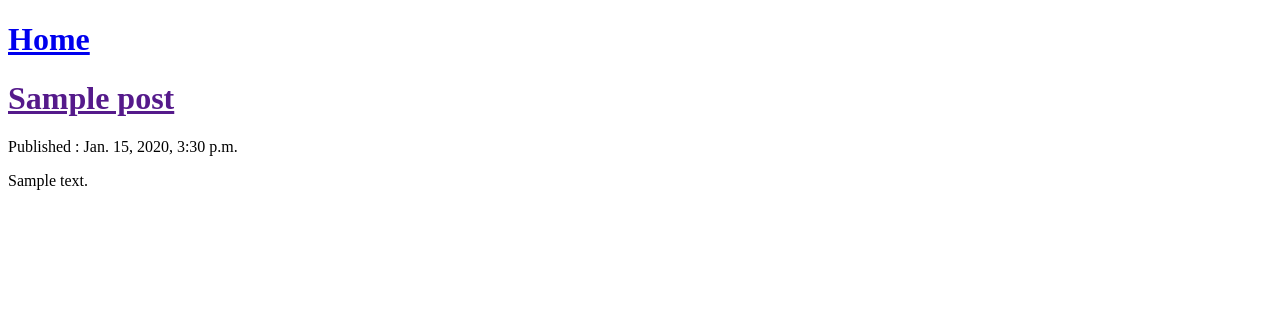
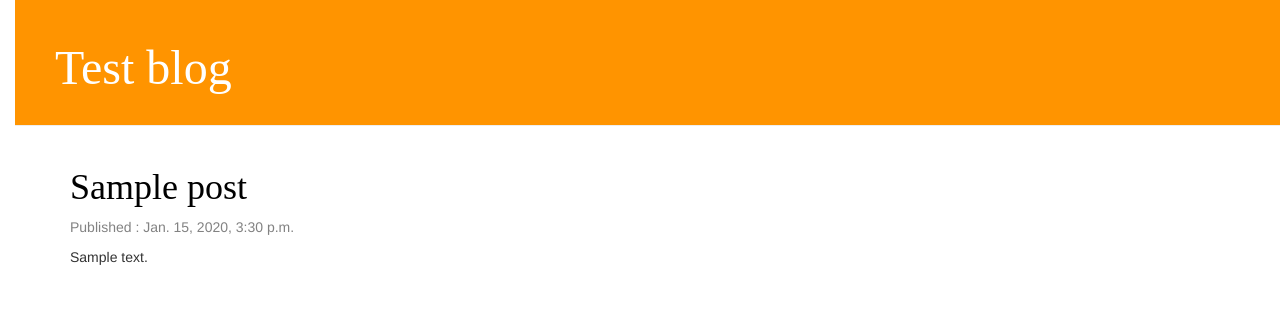
Before and after one commit to spandhar/my-first-blog, a Django app: template myblog/templates/myblog/post_list.html in a window 1280 px wide. Shown: the top 336 px of the page. Run offline with Django 3.2, Linux system fonts and the light colour scheme; the template is opened without the code that fills it: values that come from a table or form of the project are taken from there, others are empty; tables that the repository leaves empty hold one stand-in row (values such as "Sample post"); some libraries are stand-ins or nearby versions.

Commit message:
CSS structure added in template,

```diff
--- /dev/null
+++ b/myblog/static/css/blog.css
@@ -0,0 +1,55 @@
+h1 a {
+	color: #000000;
+	font-family: 'Times New Roman Georgia';
+}
+
+body{
+	padding-left: 15px;
+}
+
+.page-header {
+    background-color: #ff9400;
+    margin-top: 0;
+    padding: 20px 20px 20px 40px;
+}
+
+.page-header h1, .page-header h1 a, .page-header h1 a:visited, .page-header h1 a:active {
+    color: #ffffff;
+    font-size: 36pt;
+    text-decoration: none;
+}
+
+.content {
+    margin-left: 40px;
+}
+
+h1, h2, h3, h4 {
+    font-family: 'Lobster', cursive;
+}
+
+.date {
+    color: #828282;
+}
+
+.save {
+    float: right;
+}
+
+.post-form textarea, .post-form input {
+    width: 100%;
+}
+
+.top-menu, .top-menu:hover, .top-menu:visited {
+    color: #ffffff;
+    float: right;
+    font-size: 26pt;
+    margin-right: 20px;
+}
+
+.post {
+    margin-bottom: 70px;
+}
+
+.post h1 a, .post h1 a:visited {
+    color: #000000;
+}
--- /dev/null
+++ b/myblog/templates/myblog/base.html
@@ -0,0 +1,24 @@
+{% load staticfiles %}
+<!doctype html>
+<html>
+	<head>
+		<title> breakbadsp's blog</title>
+		<link rel="stylesheet" href="//maxcdn.bootstrapcdn.com/bootstrap/3.2.0/css/bootstrap.min.css">
+		<link rel="stylesheet" href="//maxcdn.bootstrapcdn.com/bootstrap/3.2.0/css/bootstrap-theme.min.css">
+		<link href="//fonts.googleapis.com/css?family=Lobster&subset=latin,latin-ext" rel="stylesheet" type="text/css">
+		<link rel="stylesheet" href="{% static 'css/blog.css' %}">
+	</head>
+	<body>
+		<div class="page-header">
+			<h1><a href="/">Test blog</a></h1>
+		</div>
+		<div class="content container">
+			<div class='row'>
+				<div class='col-md-8'>
+					{% block content %}
+					{% endblock %}
+				</div>
+			</div>
+		</div>
+    </body>
+</html>
--- a/myblog/templates/myblog/post_list.html
+++ b/myblog/templates/myblog/post_list.html
@@ -1,20 +1,12 @@
-<!doctype html>
-<html>
-	<head>
-		<title> breakbadsp's blog</title>
-	</head>
-	<body>
-		<div>
-			<h1><a href="/">Home</a></h1>
+{% extends 'myblog/base.html' %}
+{% block content %}
+	{%for post in posts %}
+		<div class='post'>
+			<h1><a href=""> {{ post.title }} </a></h1>
+			<div class='date'>
+				<p>Published :  {{ post.published_date }}</p>
+			</div>
+			<p> {{ post.text|linebreaksbr }} </p>
 		</div>
-
-		{%for post in posts %}
-		<div>
-			<h1><a href=""> {{ post.title }} </a></h1>
-			<p>Published :  {{ post.published_date }}</p>
-			<p> {{ post.text }} </p>
-		</div>
-		{% endfor %}
-
-    </body>
-</html>
+	{% endfor %}
+{% endblock %}
--- a/myblog/views.py
+++ b/myblog/views.py
@@ -2,6 +2,7 @@ from django.shortcuts import render
 from django.utils import timezone
 from myblog.models import Post
 from django.contrib.auth.models import User
+#import pdb; pdb.set_trace()
 
 def post_list(request):
 	me = User.objects.get(username="breakbadsp")
--- a/mysite/settings.py
+++ b/mysite/settings.py
@@ -23,7 +23,7 @@ BASE_DIR = os.path.dirname(os.path.dirname(os.path.abspath(__file__)))
 SECRET_KEY = 'w6-k^j6%5la$f6z@%3#in!&3h)as!s4jjgx^w&ti7@mdw%eo4i'
 
 # SECURITY WARNING: don't run with debug turned on in production!
-DEBUG = False
+DEBUG = True
 
 ALLOWED_HOSTS = ['127.0.0.1', '.pythonanywhere.com']
 
```
